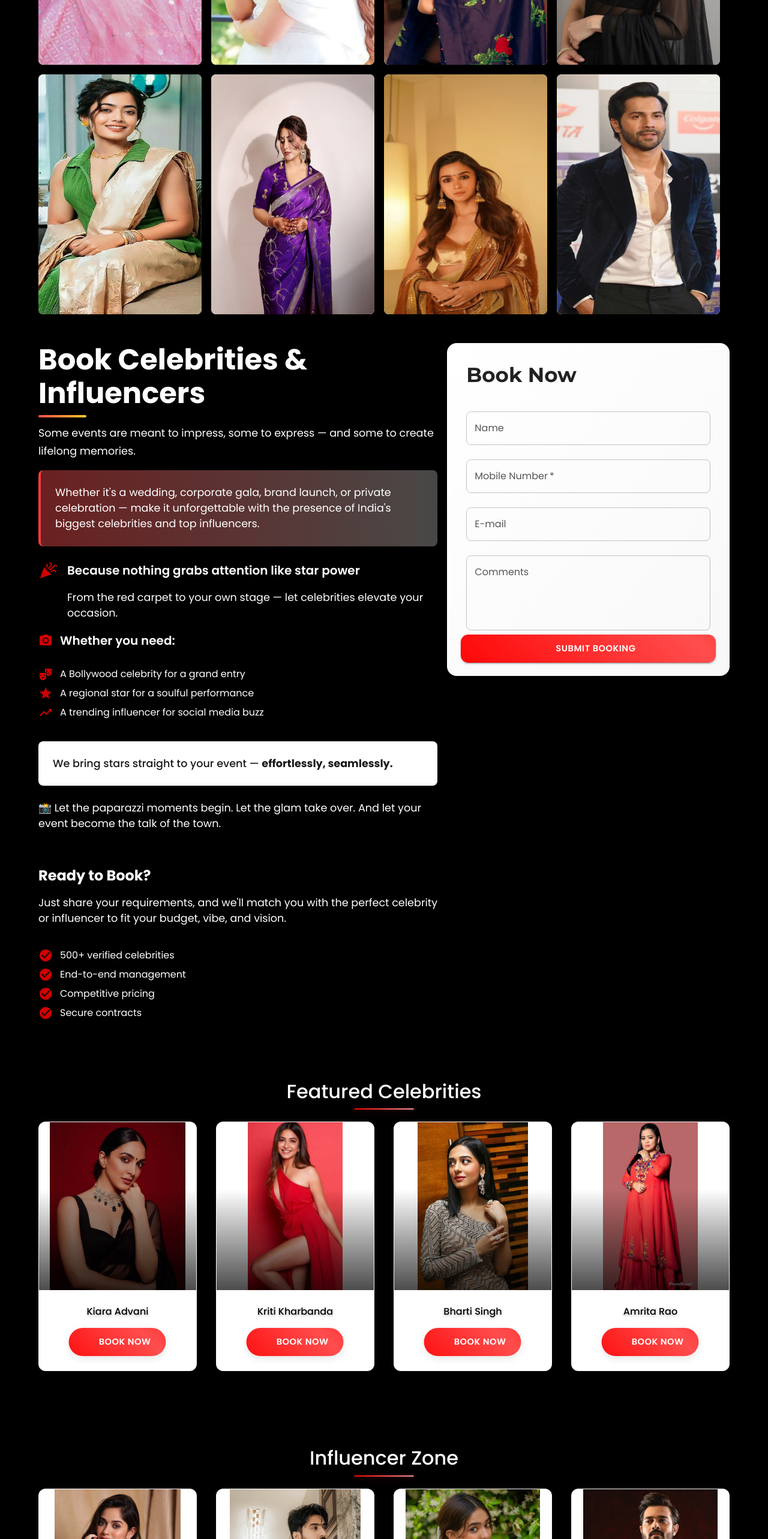
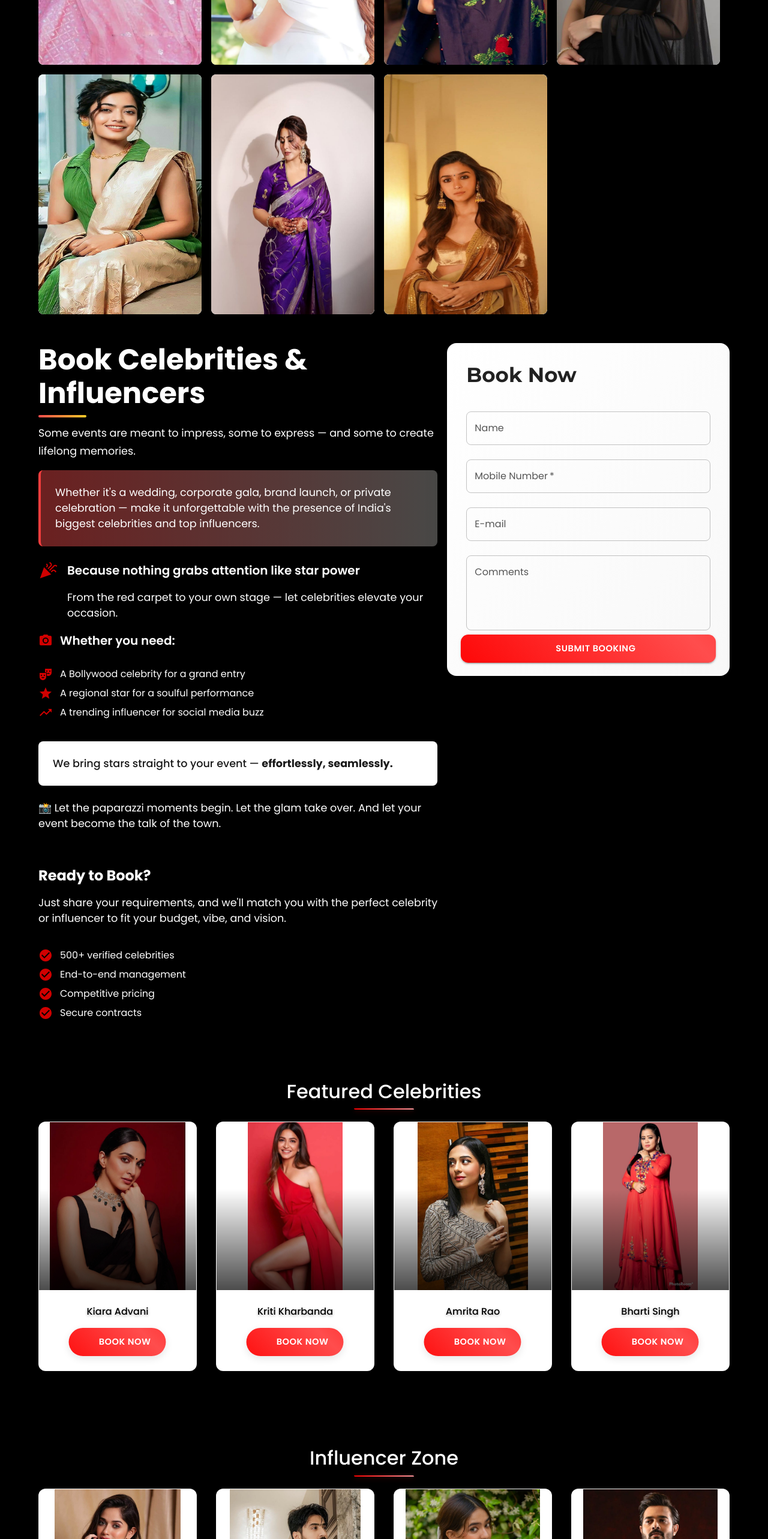
Before and after one commit to JivaP/freelaceingbook, a React (Vite) app: page / in a window 1280 px wide. Shown: the part 4060-6626 px from the top of the page at 60% size. Built offline with nearby package versions, Linux system fonts and the light colour scheme; some icons are missing.

Commit message:
lading page upfated

```diff
--- a/src/Common/Footer/Footer.jsx
+++ b/src/Common/Footer/Footer.jsx
@@ -37,7 +37,7 @@ const Footer = () => {
                             <AccessTimeIcon sx={{ mr: 1, mt: 0.3 }} />
                             <Typography variant="body2" fontFamily={"Poppins"} >
                                 Monday, Tuesday, Wednesday, Thursday, Friday, Saturday
-                                10:00 - 06:30
+                                10:30 - 06:30
                             </Typography>
                         </Box>
                         <Box sx={{ display: 'flex', alignItems: 'center', mb: 1 }}>
--- a/src/Components/Homepage/Celebrities/CelebrityProjects.jsx
+++ b/src/Components/Homepage/Celebrities/CelebrityProjects.jsx
@@ -175,7 +175,7 @@ const celebrities = [
     { name: 'Rashmika Mandanna', image: '/assert/Celebrities/RashmikaMandanna.jpeg', link: 'https://www.instagram.com/rashmika_mandanna/' },
     { name: 'Hina Khan', image: '/assert/Celebrities/HinaKhan.jpeg', link: 'https://www.instagram.com/realhinakhan/' },
     { name: 'Alia Bhatt', image: '/assert/Celebrities/AliaBhatt.jpeg', link: 'https://www.instagram.com/ileana_official/' },
-    { name: 'Varun Dhavan', image: '/assert/CelebrityZone/Varun-Dhavan2.jpeg', link: 'https://www.instagram.com/varundvn/' },
+    // { name: 'Varun Dhavan', image: '/assert/CelebrityZone/Varun-Dhavan2.jpeg', link: 'https://www.instagram.com/varundvn/' },
 ];
 
 const cardVariants = {
--- a/src/Components/Homepage/CelebrityGrid/CelebrityGrid.jsx
+++ b/src/Components/Homepage/CelebrityGrid/CelebrityGrid.jsx
@@ -7,8 +7,8 @@ import AnimatedHeading from '../../../Common/ui/Heading/Heading';
 const celebrities = [
     { name: 'Kiara Advani', image: '/assert/CelebrityGrid/Kiara Advani.jpeg' },
     { name: 'Kriti Kharbanda', image: '/assert/CelebrityGrid/Kriti Kharbanda.jpeg' },
-    { name: 'Bharti Singh', image: '/assert/CelebrityGrid/Bharti Singh.jpeg' },
-    { name: 'Amrita Rao', image: '/assert/CelebrityGrid/Amrita Rao.jpeg' },
+    { name: ' Amrita Rao', image: '/assert/CelebrityGrid/Bharti Singh.jpeg' },
+    { name: 'Bharti Singh  ', image: '/assert/CelebrityGrid/Amrita Rao.jpeg' },
 ];
 
 const cardVariants = {
@@ -132,10 +132,10 @@ export default function CelebrityGrid() {
                                             display: 'flex',
                                             justifyContent: 'center',
                                             // mt: 2
-                                            px:2
+                                            px: 2
                                         }}>
                                             <BookNowButton
-                                            fullWidth={false}
+                                                fullWidth={false}
                                                 sx={{
                                                     // px: 3,
                                                     // py: 1,
```
